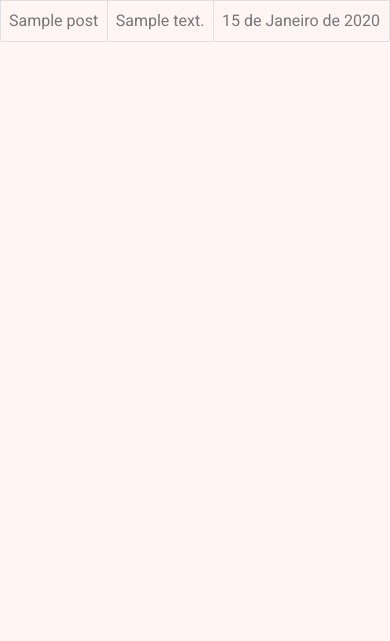
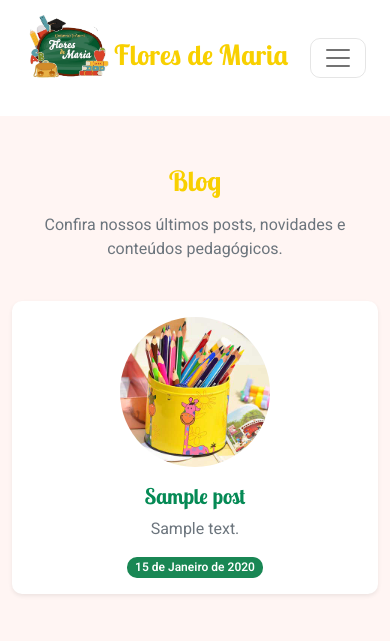
Before and after one commit to heribertomonteiro/edukids_backend, a Django app: page /lista in a window 390 px wide. Shown: the top 641 px of the page. Run offline with Django 5.2, Linux system fonts and the light colour scheme; tables that the repository leaves empty hold one stand-in row (values such as "Sample post"); some libraries are stand-ins or nearby versions.

Commit message:
feat: update templates and add seed script for blog posts

```diff
--- a/home/templates/base.html
+++ b/home/templates/base.html
@@ -32,6 +32,29 @@
         <link href="{% static 'css/style.css' %}" rel="stylesheet">
     </head>
     <body>
+                <nav class="navbar navbar-expand-lg bg-white navbar-light sticky-top px-4 px-lg-5 py-lg-0">
+            <a href="index.html" class="navbar-brand">
+                <h1 class="m-0 text-primary "><img class="img-fluid" src="{% static 'img/logo.png'%}" alt="" style="width: 90px;">Flores de Maria</h1>
+            </a>
+            <button type="button" class="navbar-toggler" data-bs-toggle="collapse" data-bs-target="#navbarCollapse">
+                <span class="navbar-toggler-icon"></span>
+            </button>
+            <div class="collapse navbar-collapse" id="navbarCollapse">
+                <div class="navbar-nav mx-auto">
+                    <a href="index.html" class="nav-item nav-link active">Inicial</a>
+                    <a href="financeiro.html" class="nav-item nav-link">Financeiro</a>
+                    <a href="contato.html" class="nav-item nav-link">Contato</a>
+                    <div class="nav-item dropdown">
+                        <a href="#" class="nav-link dropdown-toggle" data-bs-toggle="dropdown">Pedagógico</a>
+                        <div class="dropdown-menu rounded-0 rounded-bottom border-0 shadow-sm m-0">
+                            <a href="blog.html" class="dropdown-item">Blog</a>
+                            <a href="calendario.html" class="dropdown-item">Calendário Anual</a>
+                        </div>
+                    </div>
+                </div>
+                <a href="" class="btn btn-primary rounded-pill px-3 d-none d-lg-block">Join Us<i class="fa fa-arrow-right ms-3"></i></a>
+            </div>
+        </nav>
         {% block conteudo %}
 
         {% endblock %}
--- a/home/templates/listpost.html
+++ b/home/templates/listpost.html
@@ -1,13 +1,36 @@
 {% extends "base.html" %}
 {% load static %}
 {% block conteudo %}
-<table class="table table-bordered">
-    {% for post in posts %}
-        <tr>
-            <td>{{post.titulo}}</td>
-            <td>{{post.descricao}}</td>
-            <td>{{post.data}}</td>
-        </tr>
-    {% endfor %}
-</table>
+<div class="container py-5">
+    <div class="row justify-content-center mb-4">
+        <div class="col-lg-8 text-center">
+            <h1 class="mb-3 font-secondary text-primary">Blog</h1>
+            <p class="text-muted">Confira nossos últimos posts, novidades e conteúdos pedagógicos.</p>
+        </div>
+    </div>
+    <div class="row g-4 justify-content-center">
+        {% for post in posts %}
+            <div class="col-md-6 col-lg-4 d-flex align-items-stretch flex-column">
+                <div class="card shadow-sm border-0 h-100 d-flex flex-column">
+                    <div class="card-body d-flex flex-column align-items-center text-center">
+                        <div class="rounded-circle bg-light d-flex align-items-center justify-content-center mb-3" style="width: 150px; height: 150px; overflow: hidden;">
+                            <img src="{% static 'img/classes-1.jpg' %}" alt="Post" class="img-fluid" style="object-fit: cover; width: 100%; height: 100%;">
+                        </div>
+                        <h4 class="card-title font-secondary text-dark mb-2 ">{{ post.titulo }}</h4>
+                        <p class="card-text text-muted mb-3" style="flex:1;">{{ post.descricao|truncatewords:30 }}</p>
+                        <div class="d-flex justify-content-center align-items-center mt-auto w-100">
+                            <span class="badge bg-success text-white">{{ post.data }}</span>
+                        </div>
+                    </div>
+                </div>
+            </div>
+        {% empty %}
+            <div class="col-12">
+                <div class="alert alert-info text-center mb-0">
+                    Nenhum post encontrado.
+                </div>
+            </div>
+        {% endfor %}
+    </div>
+</div>
 {% endblock %}
```
Also changed, not shown: home/templates/index.html (+0 -28 lines), seeds.py (added, +34 -0 lines), 1 other file.
